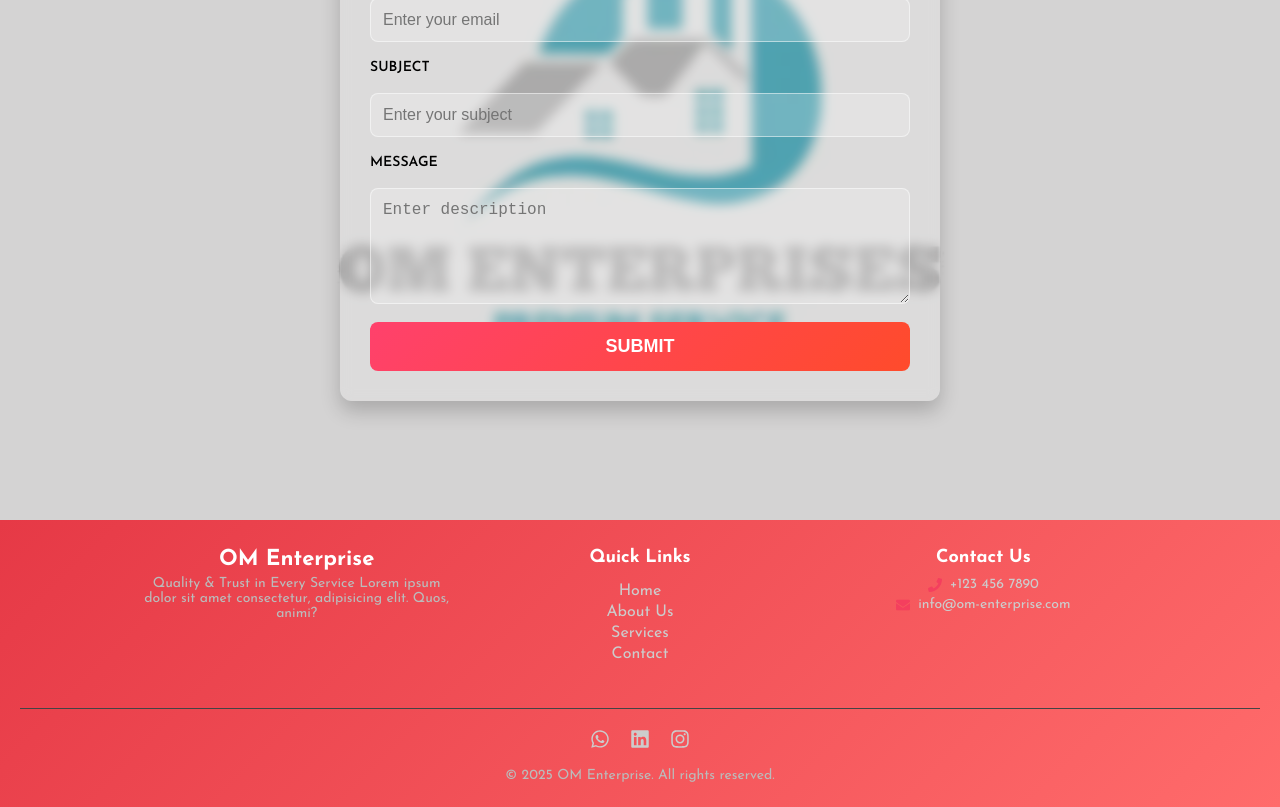
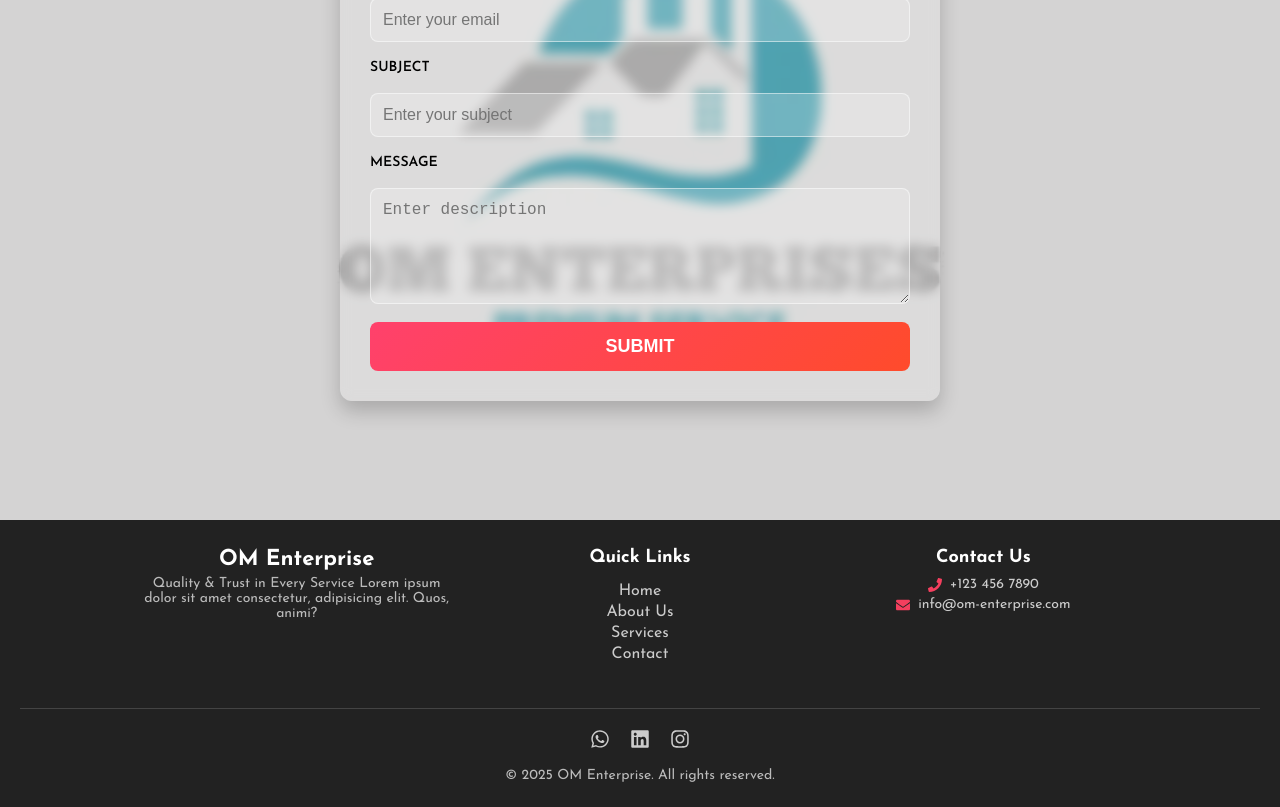
Before and after one commit to thakur7071/om-enterprises, a React (Vite) app: page /contact in a window 1280 px wide. Shown: the part 280-1087 px from the top of the page. Built offline with nearby package versions, Linux system fonts and the light colour scheme.

Commit message:
Initial Commit

```diff
--- a/src/Components/Footer/Footer.css
+++ b/src/Components/Footer/Footer.css
@@ -1,6 +1,6 @@
 /* Footer General Styles */
 .footer {
-    background: linear-gradient(135deg, #e63946, #ff6b6b);
+    background: #222;
     color: #ccc;
     padding: 10px 20px;
     text-align: center;
```
